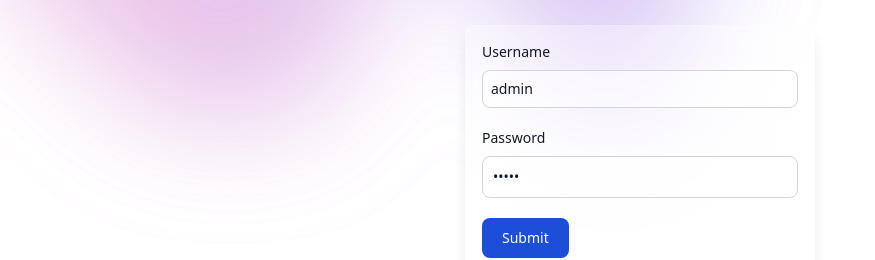
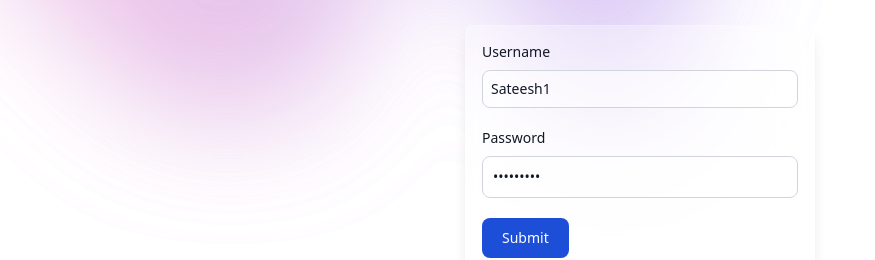
Before and after one commit to Sateesh2004/Employee-Management-System, a Next.js app in the folder frontend/: page / in a window 1280 px wide. Shown: the part 250-510 px from the top of the page, without its empty margins (0-875 px from the left). Built offline with nearby package versions, Linux system fonts and the light colour scheme.

Commit message:
Update page.jsx

```diff
--- a/frontend/src/app/page.jsx
+++ b/frontend/src/app/page.jsx
@@ -6,8 +6,8 @@ import { ToastContainer, toast } from 'react-toastify';
 import 'react-toastify/dist/ReactToastify.css';
 const page = () => {
   const router = useRouter()
-  const [username, setUsername] = useState("admin")
-  const [password, setPassword] = useState("admin")
+  const [username, setUsername] = useState("Sateesh1")
+  const [password, setPassword] = useState("dealsdry1")
   const submitHandler = async (e) => {
     e.preventDefault()
     const data = {
```
